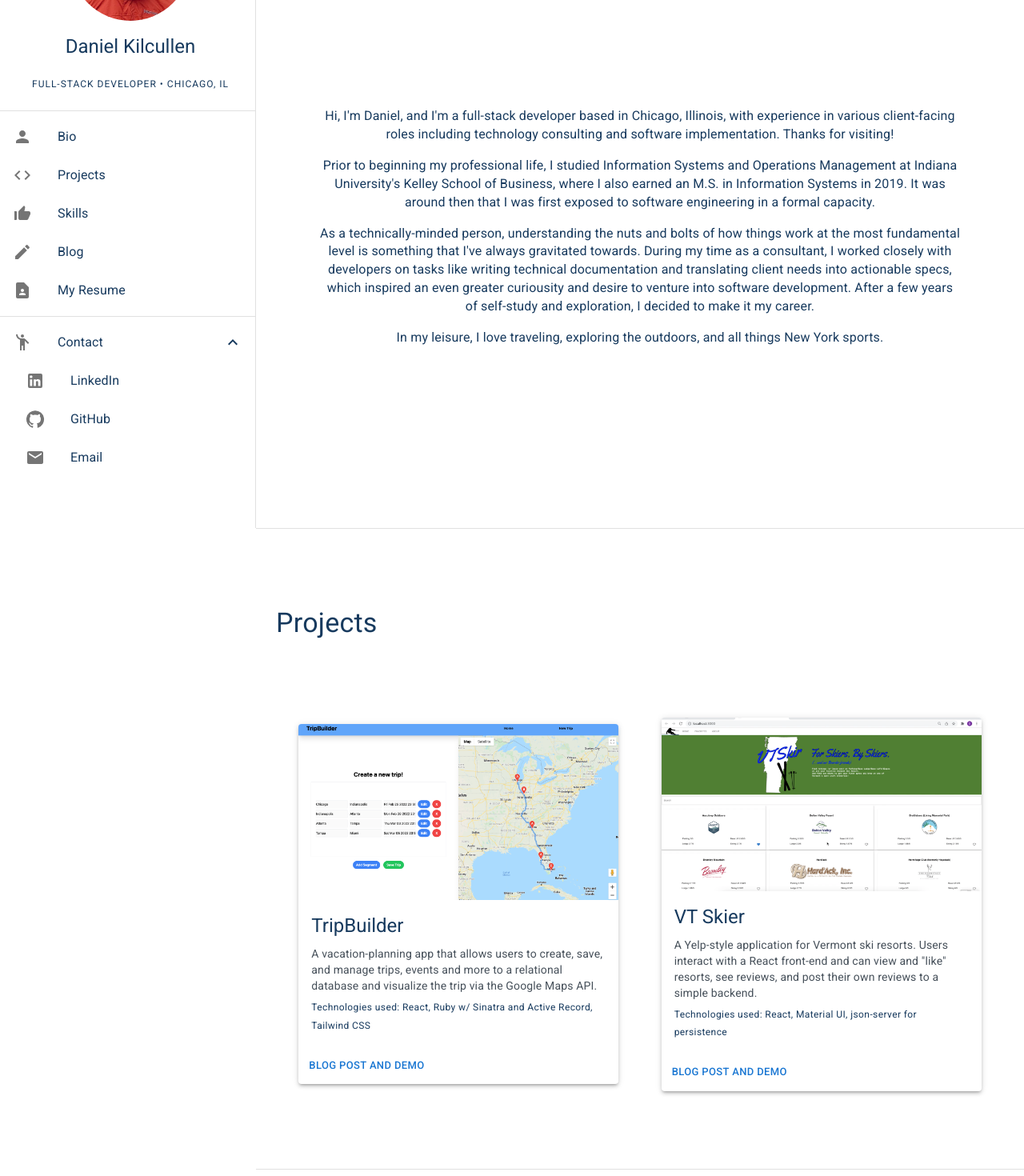
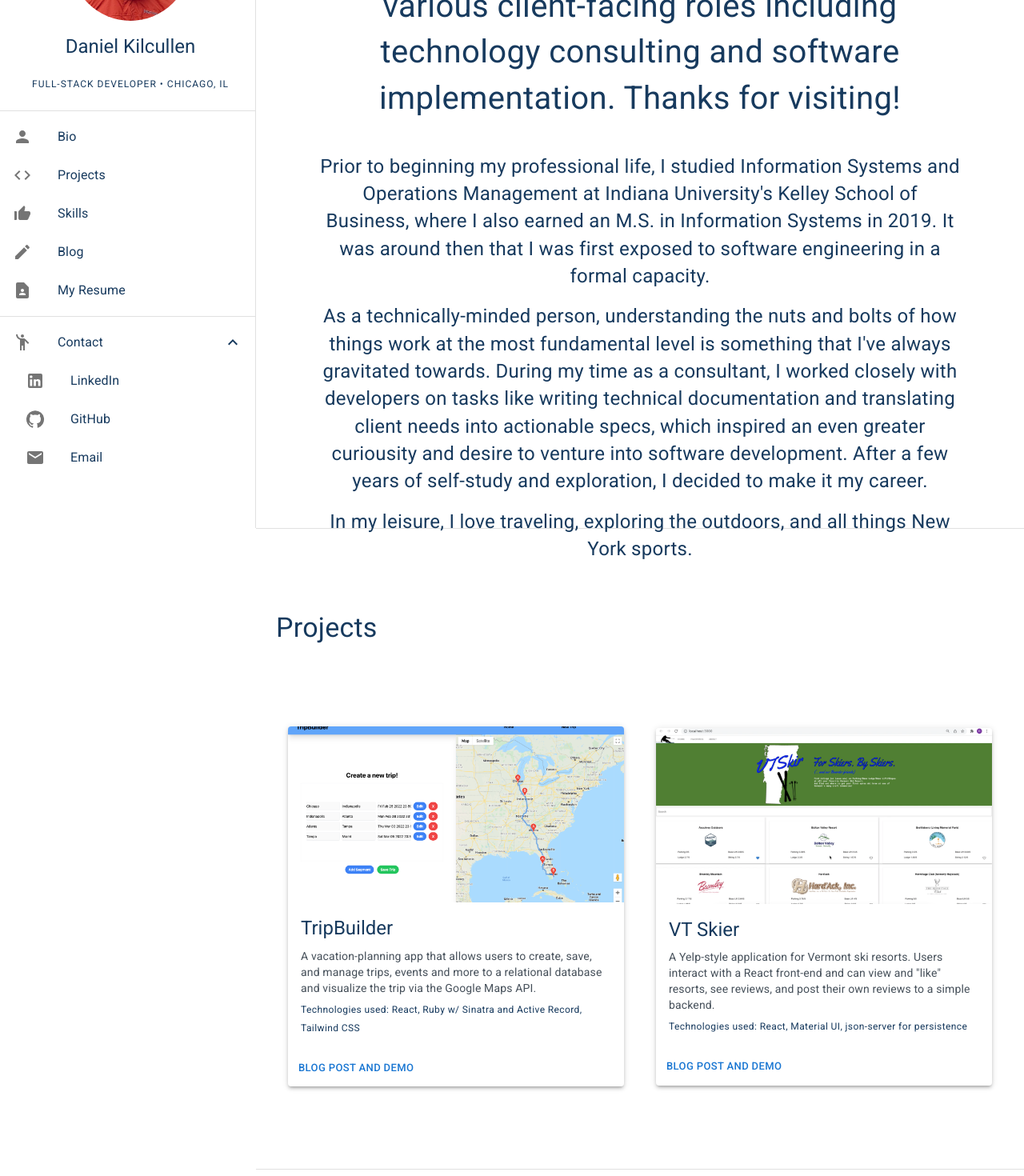
Before and after one commit to d-kilc/d-kilcullen, a React (Create React App) app: page / in a window 1280 px wide. Shown: the part 140-1610 px from the top of the page at 80% size. Built offline with nearby package versions, Linux system fonts and the light colour scheme.

Commit message:
bio styling

```diff
--- a/public/index.html
+++ b/public/index.html
@@ -2,7 +2,6 @@
 <html lang="en">
   <head>
     <meta charset="utf-8" />
-    <link rel="icon" href="%PUBLIC_URL%/favicon.ico" />
     <meta name="theme-color" content="#000000" />
     <meta name="viewport" content="initial-scale=1, width=device-width" />
     <meta
--- a/src/components/Bio.js
+++ b/src/components/Bio.js
@@ -17,16 +17,16 @@ export default function Bio() {
             color: theme.palette.text.primary,
         }}>
             <Toolbar />
-            <Typography sx={{ mx: { xs: 3, md: 10 }, fontSize: {xs: 14, sm: 16} }} variant='body2' align="center" paragraph>
+            <Typography sx={{ mx: { xs: 3, md: 10 }, mb: {xs: 5,}, fontSize: {xs: 22, sm: 22, md: 30, lg: 40} }} variant='body2' align="center" paragraph>
                 Hi, I'm Daniel, and I'm a full-stack developer based in Chicago, Illinois, with experience in various client-facing roles including technology consulting and software implementation. Thanks for visiting!
             </Typography>
-            <Typography sx={{ mx: { xs: 3, md: 10 }, fontSize: {xs: 14, sm: 16} }} variant='body2' align="center" paragraph>
+            <Typography sx={{ mx: { xs: 3, md: 10 }, fontSize: {xs: 14, md: 18, lg: 24} }} variant='body2' align="center" paragraph>
                 Prior to beginning my professional life, I studied Information Systems and Operations Management at Indiana University's Kelley School of Business, where I also earned an M.S. in Information Systems in 2019. It was around then that I was first exposed to software engineering in a formal capacity.
             </Typography>
-            <Typography sx={{ mx: { xs: 3, md: 10 }, fontSize: {xs: 14, sm: 16} }} variant='body2' align="center" paragraph>
+            <Typography sx={{ mx: { xs: 3, md: 10 }, fontSize: {xs: 14, md: 18, lg: 24} }} variant='body2' align="center" paragraph>
                 As a technically-minded person, understanding the nuts and bolts of how things work at the most fundamental level is something that I've always gravitated towards. During my time as a consultant, I worked closely with developers on tasks like writing technical documentation and translating client needs into actionable specs, which inspired an even greater curiousity and desire to venture into software development. After a few years of self-study and exploration, I decided to make it my career.
             </Typography>
-            <Typography sx={{ mx: { xs: 3, md: 10 }, fontSize: {xs: 14, sm: 16} }} variant='body2' align="center" paragraph>
+            <Typography sx={{ mx: { xs: 3, md: 10 }, fontSize: {xs: 14, md: 18, lg: 24} }} variant='body2' align="center" paragraph>
                 In my leisure, I love traveling, exploring the outdoors, and all things New York sports.
             </Typography>
         </Box>
--- a/src/components/ContentContainer.js
+++ b/src/components/ContentContainer.js
@@ -11,13 +11,11 @@ import Box from '@mui/material/Box';
 import Link from '@mui/material/Link';
 import Divider from '@mui/material/Divider';
 import IconButton from '@mui/material/IconButton';
-import InboxIcon from '@mui/icons-material/MoveToInbox';
 import List from '@mui/material/List';
 import ListItem from '@mui/material/ListItem';
 import Avatar from '@mui/material/Avatar';
 import ListItemIcon from '@mui/material/ListItemIcon';
 import ListItemText from '@mui/material/ListItemText';
-import MailIcon from '@mui/icons-material/Mail';
 import MenuIcon from '@mui/icons-material/Menu';
 import PersonIcon from '@mui/icons-material/Person';
 import CodeIcon from '@mui/icons-material/Code';
--- a/src/components/ProjectCard.js
+++ b/src/components/ProjectCard.js
@@ -6,12 +6,10 @@ import CardMedia from '@mui/material/CardMedia';
 import Button from '@mui/material/Button';
 import Typography from '@mui/material/Typography';
 
-
-
 export default function ProjectCard({project}) {
 
     return(
-        <Card sx={{ maxWidth: {xs: '80%', lg: '400px'}, boxShadow: 3, mb: {xs: '15px', lg: '0px'} }}>
+        <Card sx={{ maxWidth: {xs: '80%', lg: '420px'}, boxShadow: 3, mb: {xs: '15px', lg: '0px'} }}>
             <CardMedia
                 sx= {{
                     maxHeight: {xs: '100px', sm: '150px', md: '220px'},
```
